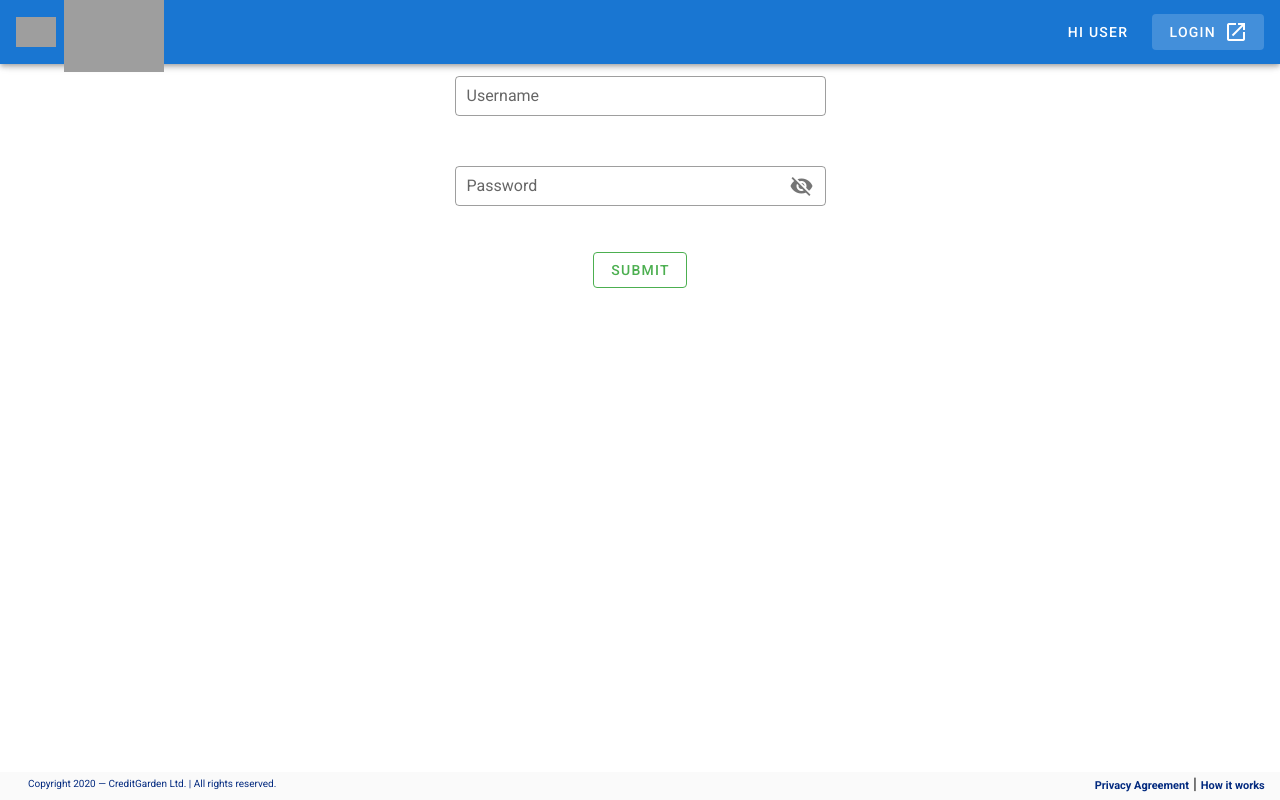
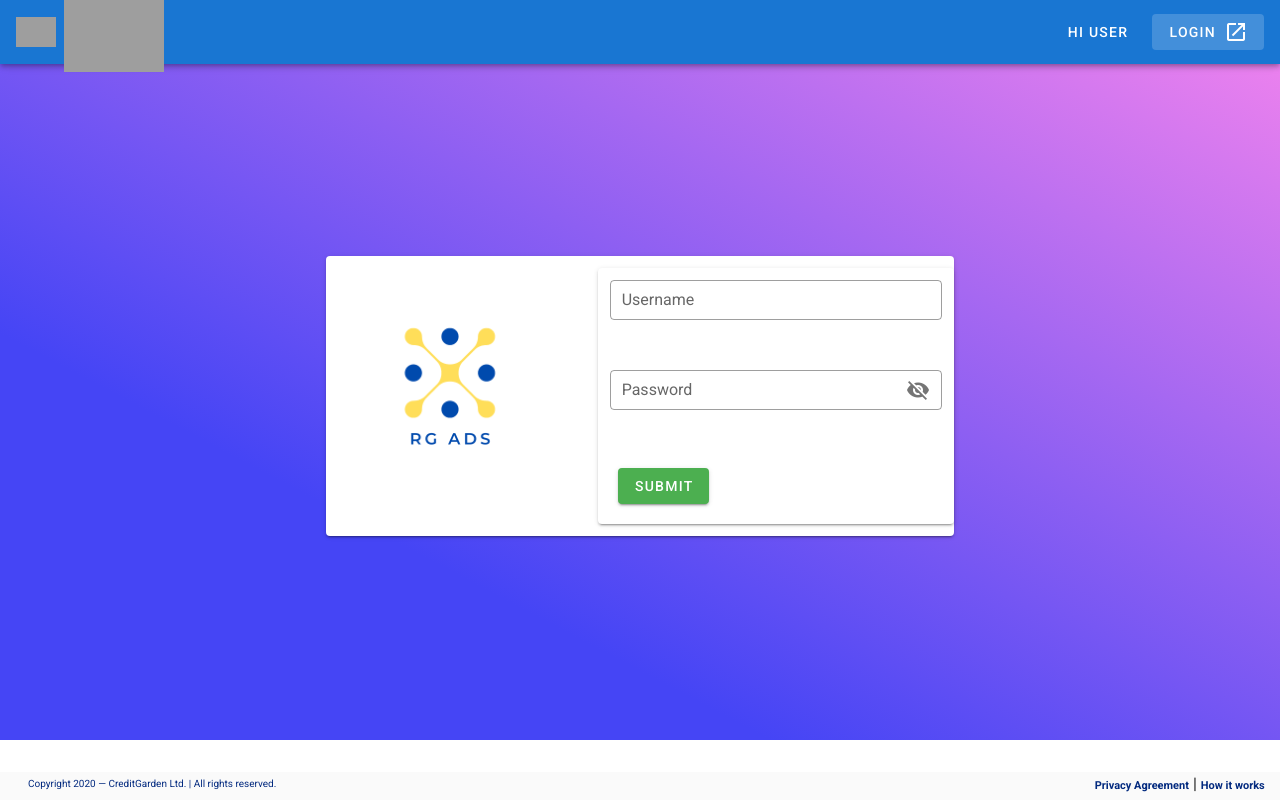
Before and after one commit to Sakib1994/sudipto_project, a Vue app: page /login in a window 1280 px wide. Built offline with nearby package versions, Linux system fonts and the light colour scheme; grey boxes are pictures that could not be loaded.

Commit message:
loginForm

```diff
--- a/src/router/index.js
+++ b/src/router/index.js
@@ -1,19 +1,19 @@
 import Vue from 'vue'
 import VueRouter from 'vue-router'
 //  import Store  from '@/store'
-import Home from '../views/Home.vue'
+// import Home from '../views/Home.vue'
 
 
 Vue.use(VueRouter)
 
 const routes = [
+  // {
+  //   path: '/',
+  //   name: 'Home',
+  //   component: Home
+  // },
   {
     path: '/',
-    name: 'Home',
-    component: Home
-  },
-  {
-    path: '/form',
     name: 'Form',
     meta: {requiresAuth: true},
     // route level code-splitting
--- a/src/views/Login.vue
+++ b/src/views/Login.vue
@@ -1,8 +1,16 @@
 <template>
-  <v-form>
-    <v-container>
+  <v-form >
+      <v-row id="main-container" style="height: 86vh;" justify="center" align="center">
+        <v-col cols="12" sm="6">
+          <v-card>
+            <v-row justify="center" align="center">
+              <v-col cols="9" sm="5">
+                <img src="@/assets/CompanyLogo.png" width="100%" alt="Company Logo" />
+              </v-col>
+              <v-col cols="12" sm="7">
+                <v-card class="pa-3">
                   <v-row justify="center">
-        <v-col cols="12" sm="6" md="4">
+                    <v-col cols="12">
                       <v-text-field
                         v-model.trim="username"
                         label="Username"
@@ -11,9 +19,7 @@
                         dense
                       ></v-text-field>
                     </v-col>
-      </v-row>
-      <v-row justify="center">
-        <v-col cols="12" sm="6" md="4">
+                    <v-col cols="12">
                       <v-text-field
                         v-model.trim="password"
                         :type="showPassword ? 'text' : 'password'"
@@ -25,19 +31,23 @@
                         dense
                       ></v-text-field>
                     </v-col>
-      </v-row>
-      <v-row justify="center">
+                    <v-col cols="12">
                       <v-btn
                         @click="login"
                         :loading="loading"
                         class="ma-2"
-          outlined
                         color="success"
                       >
                         Submit
                       </v-btn>
+                    </v-col>
                   </v-row>
-    </v-container>
+                </v-card>
+              </v-col>
+            </v-row>
+          </v-card>
+        </v-col>
+      </v-row>
   </v-form>
 </template>
 
@@ -62,31 +72,18 @@ export default {
   },
   methods: {
     async login() {
-       await this.$store
-        .dispatch("setAccessToken", {
+      await this.$store.dispatch("setAccessToken", {
         username: this.username,
         password: this.password,
       });
-
-      // this.$router.push({ name: 'Form' });
-      // axios
-      // .get("login", {
-      //   auth: {
-      //     username: this.username,
-      //     password: this.password,
-      //   },
-      // })
-      // .then((response) => {
-      //   if (response.status === 200) {
-      //     localStorage.setItem("token", response.data.token);
-      //     console.log(response.data.token);
-      //     this.$router.push({ path: 'Form' })
-      //   }
-      //   console.log(response);
-      // });
     },
   },
 };
 </script>
 
-<style></style>
+<style>
+  #main-container{
+    height: 80vh;
+    background-image: linear-gradient(to right top, #4545f5 30%, violet);
+  }
+</style>
```
Also changed, not shown: src/assets/CompanyLogo.png (added). Lines whose indentation alone changed are shown as unchanged.
